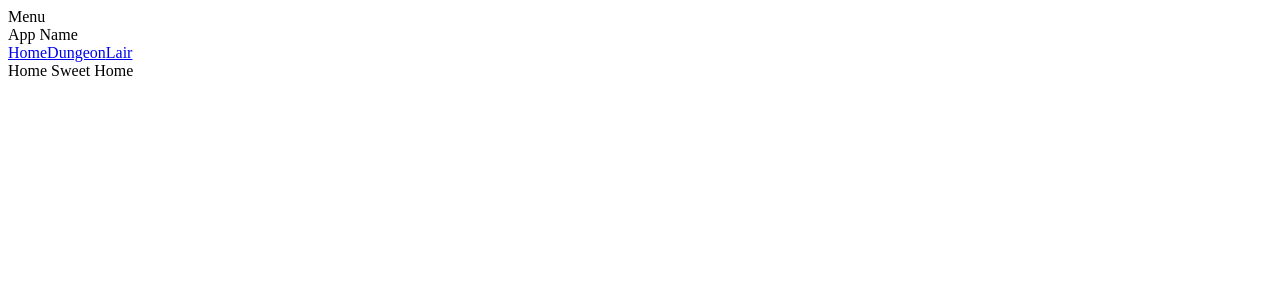
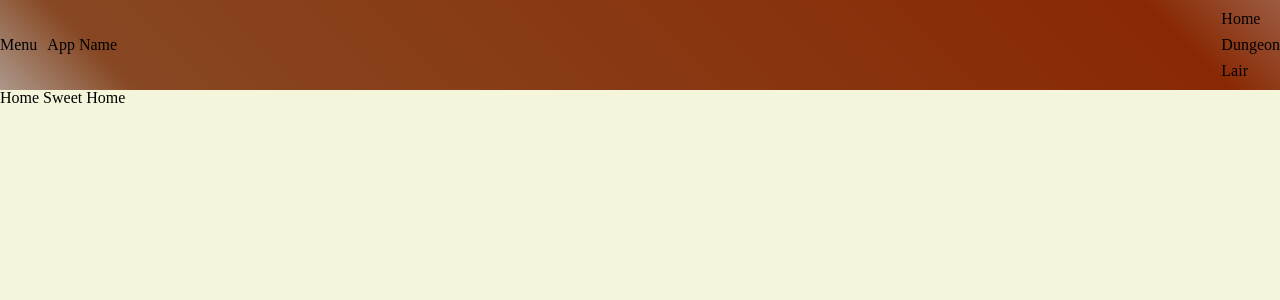
Before and after one commit to belliott15/adv-react-template, a React app: page / in a window 1280 px wide. Shown: the top 300 px of the page. Built offline with nearby package versions, Linux system fonts and the light colour scheme.

Commit message:
added styling to header

```diff
--- /dev/null
+++ b/src/components/Page/Header/Header.css
@@ -0,0 +1,11 @@
+.Header{
+    background: linear-gradient(45deg,silver -5%, rgb(135, 71, 34)10%, rgb(137, 41, 3)  90%, silver 120% );
+
+    height: 90px;
+
+    display: grid;
+    grid-template-columns: max-content 1fr max-content;
+    gap: 10px;
+    align-items: center;
+
+}
--- a/src/components/Page/Header/Header.jsx
+++ b/src/components/Page/Header/Header.jsx
@@ -1,10 +1,11 @@
 import Menu from './Menu';
 import Navigation from './Navigation';
+import styles from './Header.css';
 
 
 export default function Header() {
   return (
-    <header>
+    <header className={styles.Header}>
       <div>
         <Menu />
       </div>
--- /dev/null
+++ b/src/components/Page/Header/Navigation.css
@@ -0,0 +1,13 @@
+.Navigation{
+    display: flex;
+    flex-direction: column;
+    gap: 10px;
+    align-items: flex-start;
+}
+
+a {
+ padding: 3px 7px;
+ color: initial;
+ text-decoration: none;
+ font-size: 1rem;
+}
--- a/src/components/Page/Header/Navigation.jsx
+++ b/src/components/Page/Header/Navigation.jsx
@@ -1,9 +1,10 @@
 import { Link } from 'react-router-dom';
+import styles from './Navigation.css';
 
 
 export default function Navigation() {
   return (
-    <nav>
+    <nav className={styles.Navigation}>
       <Link to="/">Home</Link>
       <Link to="dungeon">Dungeon</Link>
       <Link to="lair">Lair</Link>
--- /dev/null
+++ b/src/components/Page/Layout.css
@@ -0,0 +1,4 @@
+.Layout{
+    background: beige;
+    height:100vh;
+}
--- a/src/components/Page/Layout.jsx
+++ b/src/components/Page/Layout.jsx
@@ -1,10 +1,12 @@
 import { Outlet } from 'react-router-dom';
 import Header from './Header/Header';
+import './reset.css';
+import styles from './Layout.css';
 
 export default function Layout() {
   return (
     <>
-      <div>
+      <div className={styles.Layout}>
         <Header />
         <main>
           <Outlet />
--- /dev/null
+++ b/src/components/Page/reset.css
@@ -0,0 +1,54 @@
+/* http://meyerweb.com/eric/tools/css/reset/
+   v2.0 | 20110126
+   License: none (public domain)
+*/
+
+html, body, div, span, applet, object, iframe,
+h1, h2, h3, h4, h5, h6, p, blockquote, pre,
+a, abbr, acronym, address, big, button, cite, code,
+del, dfn, em, img, ins, kbd, q, s, samp,
+small, strike, strong, sub, sup, tt, var,
+b, u, i, center,
+dl, dt, dd, ol, ul, li,
+fieldset, form, label, legend,
+table, caption, tbody, tfoot, thead, tr, th, td,
+article, aside, canvas, details, embed,
+figure, figcaption, footer, header, hgroup,
+menu, nav, output, ruby, section, summary,
+time, mark, audio, video {
+	margin: 0;
+	padding: 0;
+	border: 0;
+	font-size: 100%;
+	font: inherit;
+	vertical-align: baseline;
+}
+
+/* HTML5 display-role reset for older browsers */
+article, aside, details, figcaption, figure,
+footer, header, hgroup, menu, nav, section {
+	display: block;
+}
+
+body {
+	line-height: 1;
+}
+
+ol, ul {
+	list-style: none;
+}
+
+blockquote, q {
+	quotes: none;
+}
+
+blockquote:before, blockquote:after,
+q:before, q:after {
+	content: '';
+	content: none;
+}
+
+table {
+	border-collapse: collapse;
+	border-spacing: 0;
+}
```
Also changed, not shown: src/components/Page/Header/Menu.css (added).
